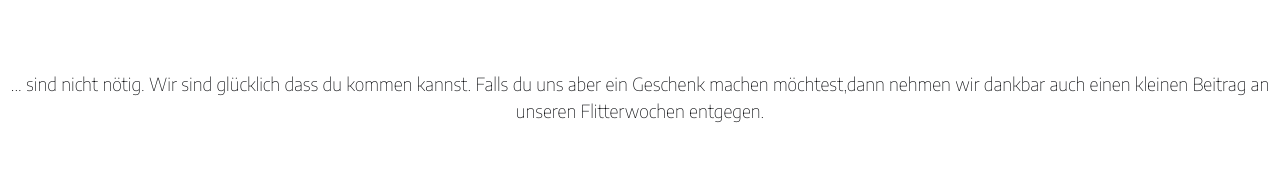
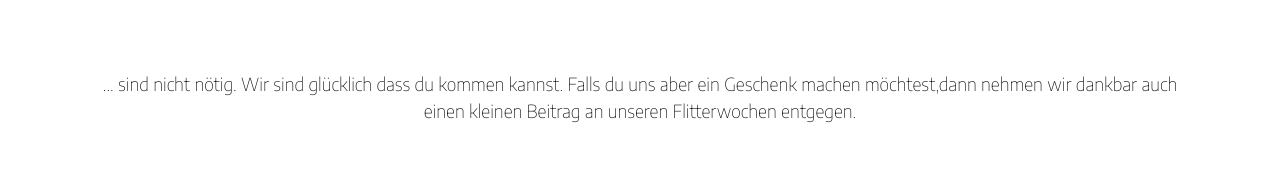
Before and after one commit to barblin/wedding, a JavaScript app: page /#/gifts in a window 1280 px wide. Shown: the part 356-530 px from the top of the page. Built offline with nearby package versions, Linux system fonts and the light colour scheme; a web font is replaced by a local one.

Commit message:
Added new information

```diff
--- a/src/components/DenizliInfo.vue
+++ b/src/components/DenizliInfo.vue
@@ -2,6 +2,8 @@
   <div>
     <br>
     <div class="fact-head">
+      <p>{{ $t("message.sunscreen") }}</p>
+      <p>{{ $t("message.badehose") }}</p>
       <p>{{ $t("message.denizliText") }}</p>
     </div>
     <br>
--- a/src/components/Gifts.vue
+++ b/src/components/Gifts.vue
@@ -1,7 +1,7 @@
 <template>
   <div>
     <br>
-    <div class="fact-head">
+    <div class="fact-head page">
       <p>{{ $t("message.giftsMsg") }}</p>
     </div>
   </div>
@@ -18,5 +18,7 @@ export default {
 .fact-head {
   margin-top: 50px;
   margin-bottom: 100px;
+  margin-left: auto;
+  margin-right: auto;
 }
 </style>
--- a/src/main.js
+++ b/src/main.js
@@ -54,6 +54,8 @@ const messages = {
             sleepText: 'We are working on providing a price reduction on accommodations in Denizli. But if you decide to stay at a hotel, you can choose\n' +
                 '    from a large selection of hotels. The price is round about 12 to 100 Euros a night.',
             scheduleText: 'No concrete information available yet',
+            sunscreen: 'We recommend that you bring a sun protection with factor 50 with you.',
+            badehose: 'After the ceremony you will have the possibility to dip into the water. Don\'t forget to bring your swimsuit!',
             denizliText: 'While staying at Denizli, there are many activities you can choose from. Here are just a few suggestions.',
             denizliSprings: 'Pamukkale hot springs',
             denizliRoman: 'Roman ruins at Pamukkale (Hierapolis)',
@@ -171,6 +173,8 @@ on /ohn/ = 10
                 ' Falls du aber in einem Hotel übernachten möchtest, gibt es viele Möglichkeiten. Die Preise bewegen sich ' +
                 'zwischen 12 bis 100 Euro / Nacht.',
             scheduleText: 'Es gibt noch keine konkreten Informationen',
+            sunscreen: 'Wir empfehlen euch einen Sonnenschutz mit Sonnenschutzfaktor 50 mitzubringen.',
+            badehose: 'Nach der Zeremonie gibt es die Möglichkeit ins Wasser zu springen, also Badehose nicht vergessen!',
             denizliText: 'Während ihr uns in Denizli besucht, gibt es viele Möglichkeiten eure Zeit zu verbringen. Hier sind nur ein paar Vorschläge.',
             denizliSprings: 'Pamukkale heiße Quellen',
             denizliRoman: 'Römische Ruinen Pamukkale (Hierapolis)',
```
